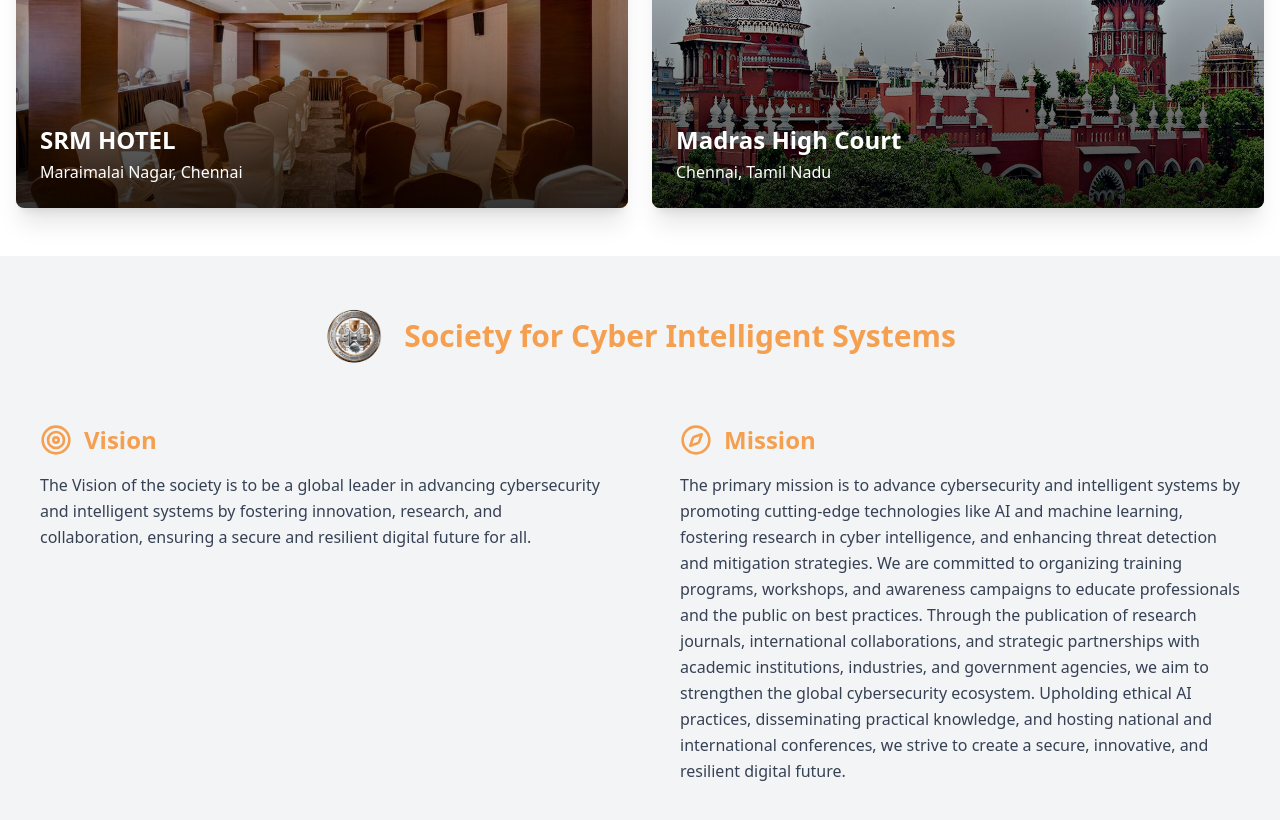
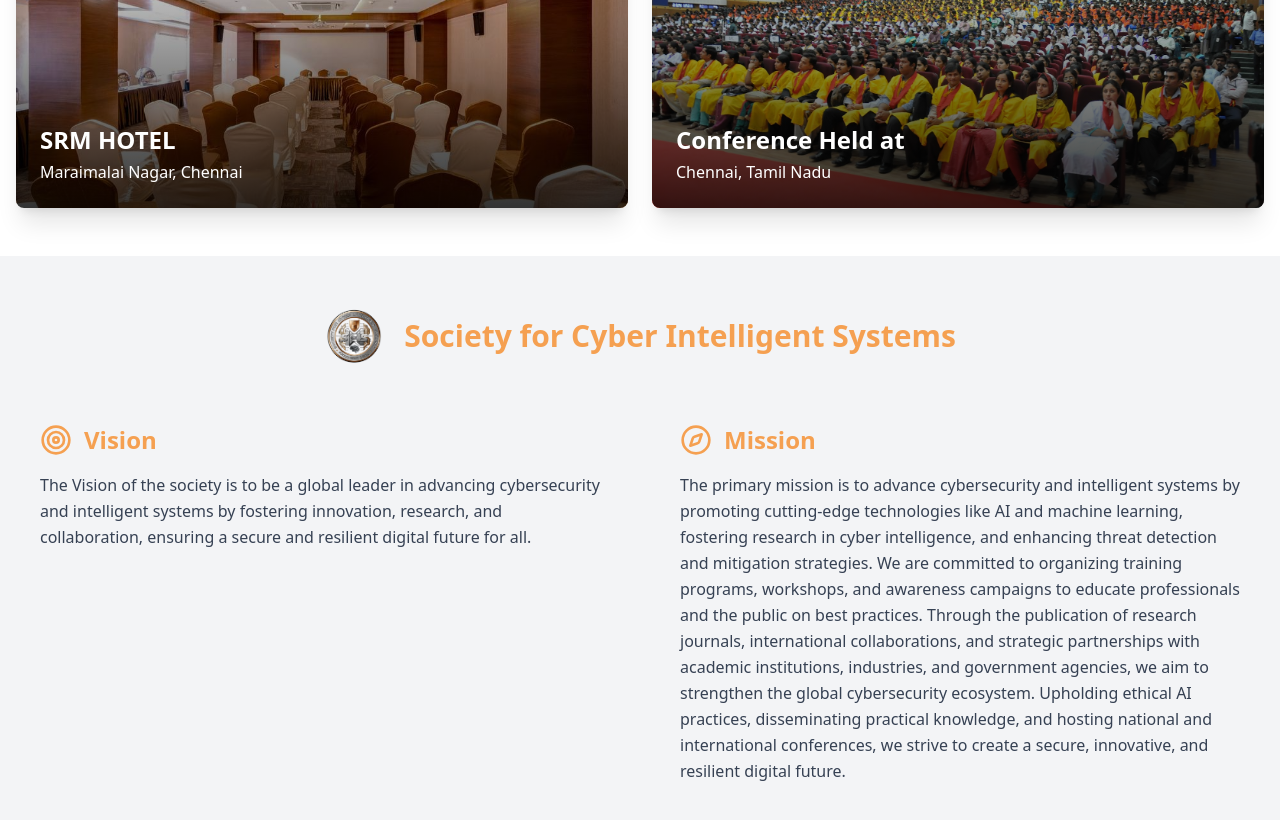
Before and after one commit to Ramjirv32/srm-corrections, a React (Vite) app: page / in a window 1280 px wide. Shown: the part 1620-2440 px from the top of the page. Built offline with nearby package versions, Linux system fonts and the light colour scheme.

Commit message:
logo-updated-allchanges-working-final

```diff
--- a/src/components/Home.tsx
+++ b/src/components/Home.tsx
@@ -93,7 +93,7 @@
                 />
                 <div className="absolute inset-0 bg-gradient-to-t from-black/80 to-transparent group-hover:opacity-75 transition-opacity duration-300"></div>
                 <div className="absolute bottom-0 left-0 right-0 p-6 text-white transform group-hover:-translate-y-2 transition-transform duration-300">
-                  <h3 className="text-2xl font-bold mb-1">Madras High Court</h3>
+                  <h3 className="text-2xl font-bold mb-1">Conference Held at</h3>
                   <p>Chennai, Tamil Nadu</p>
                 </div>
               </div>
```
Also changed, not shown: src/components/images/Madras_High_Court.jpg, src/components/images/lo.png.
